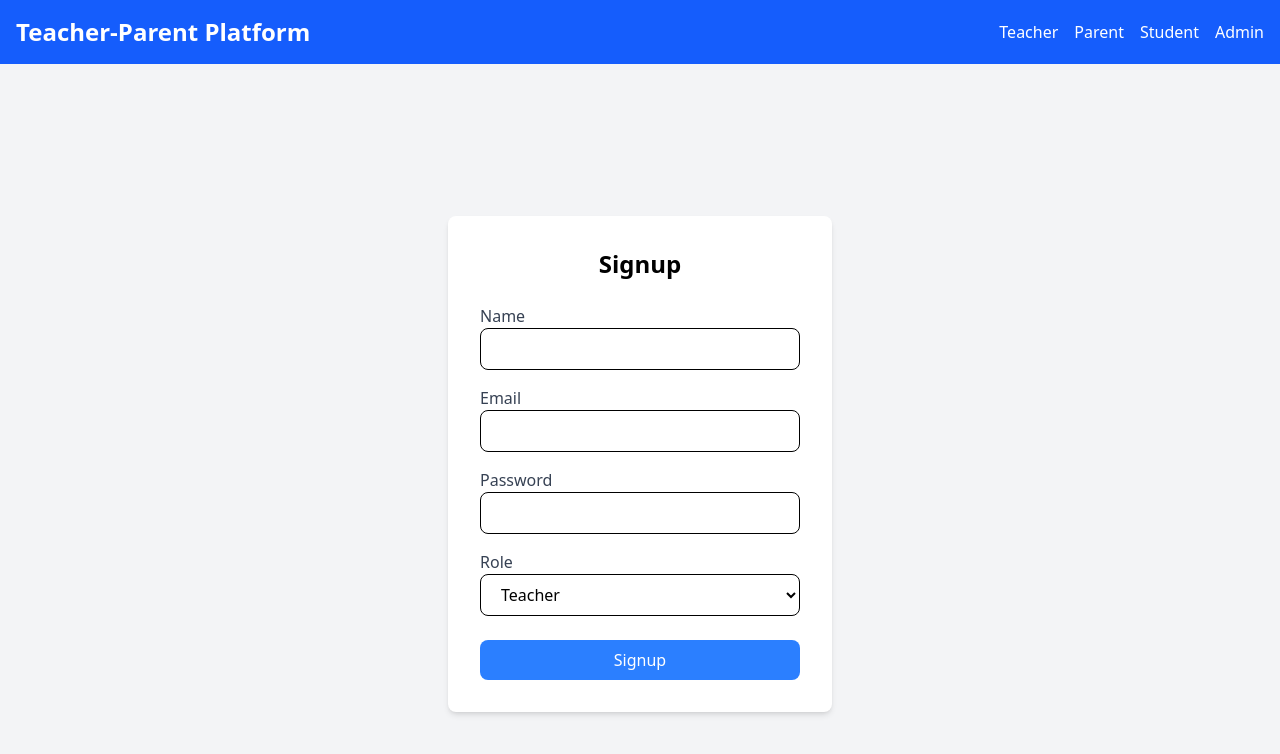
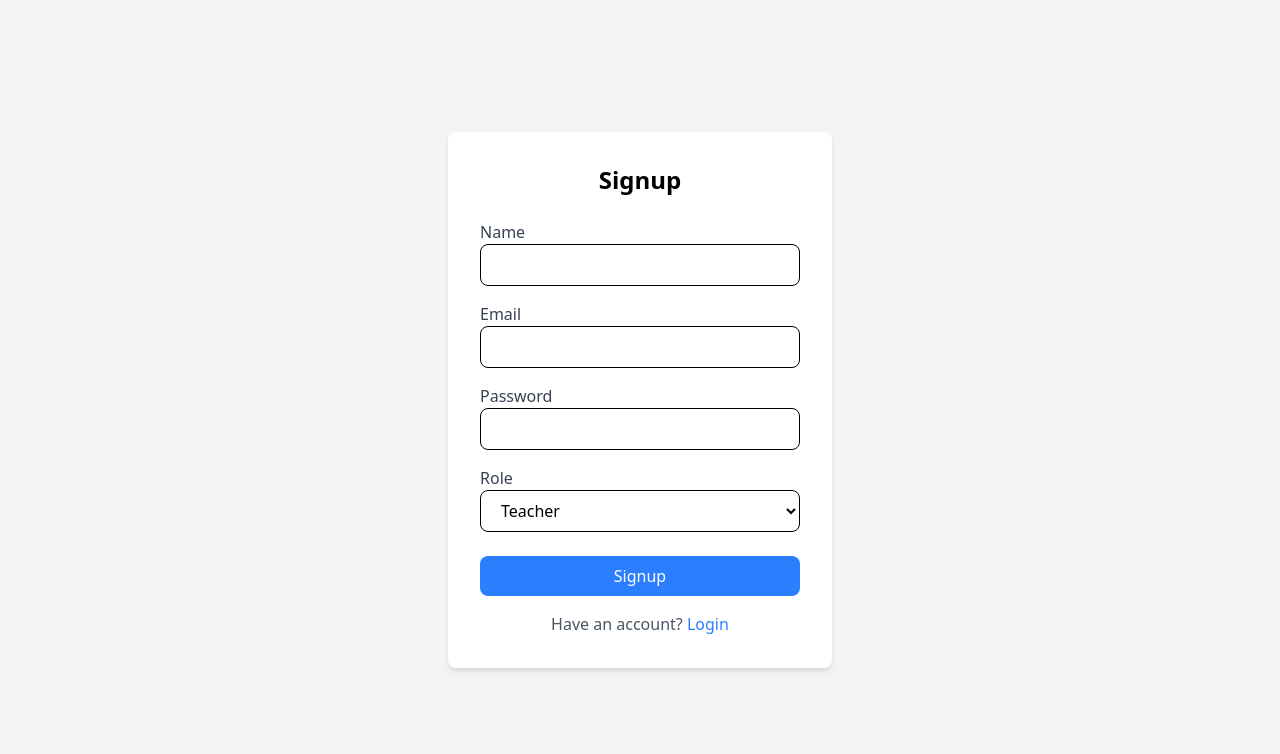
Before and after one commit to Kipngetich222/4thProject, a React (Vite) app: page /signup in a window 1280 px wide. Shown: the top 754 px of the page. Built offline with nearby package versions, Linux system fonts and the light colour scheme.

Commit message:
removed navigation bars in sign up and login pages

```diff
--- a/src/App.jsx
+++ b/src/App.jsx
@@ -1,31 +1,87 @@
 // import React from "react";
-// import { BrowserRouter, Routes, Route } from "react-router-dom";
+// import { BrowserRouter as Router, Routes, Route, Navigate } from "react-router-dom";
+// import Navbar from "./components/Navbar";
+// import Login from "./pages/Login";
+// import Signup from "./pages/Signup";
 // import TeacherDashboard from "./pages/Teacher/TeacherDashboard";
 // import ParentDashboard from "./pages/Parent/ParentDashboard";
 // import StudentDashboard from "./pages/Student/StudentDashboard";
 // import AdminDashboard from "./pages/Admin/AdminDashboard";
-// import Navbar from "./components/Navbar";
+// import { AuthProvider, useAuth } from "./context/AuthContext";
+
+// // ProtectedRoute component to restrict access based on user role
+// const ProtectedRoute = ({ children, requiredRole }) => {
+//   const { user } = useAuth();
+
+//   if (!user) {
+//     return <Navigate to="/login" />; // Redirect to login if not authenticated
+//   }
+
+//   if (user.role !== requiredRole) {
+//     return <Navigate to="/" />; // Redirect to home or unauthorized page
+//   }
+
+//   return children;
+// };
 
 // function App() {
 //   return (
-//     <BrowserRouter>
-//       <Navbar />
-//       <Routes>
-//         <Route path="/teacher" element={<TeacherDashboard />} />
-//         <Route path="/parent" element={<ParentDashboard />} />
-//         <Route path="/student" element={<StudentDashboard />} />
-//         <Route path="/admin" element={<AdminDashboard />} />
-//       </Routes>
-//     </BrowserRouter>
+//     <AuthProvider>
+//       <Router>
+//         <Navbar />
+//         <Routes>
+//           {/* Public Routes */}
+//           <Route path="/login" element={<Login />} />
+//           <Route path="/signup" element={<Signup />} />
+
+//           {/* Protected Routes */}
+//           <Route
+//             path="/teacher"
+//             element={
+//               <ProtectedRoute requiredRole="teacher">
+//                 <TeacherDashboard />
+//               </ProtectedRoute>
+//             }
+//           />
+//           <Route
+//             path="/parent"
+//             element={
+//               <ProtectedRoute requiredRole="parent">
+//                 <ParentDashboard />
+//               </ProtectedRoute>
+//             }
+//           />
+//           <Route
+//             path="/student"
+//             element={
+//               <ProtectedRoute requiredRole="student">
+//                 <StudentDashboard />
+//               </ProtectedRoute>
+//             }
+//           />
+//           <Route
+//             path="/admin"
+//             element={
+//               <ProtectedRoute requiredRole="admin">
+//                 <AdminDashboard />
+//               </ProtectedRoute>
+//             }
+//           />
+
+//           {/* Default Route */}
+//           <Route path="/" element={<Navigate to="/login" />} />
+//         </Routes>
+//       </Router>
+//     </AuthProvider>
 //   );
 // }
 
 // export default App;
 
-// ------------------------------------------------------------------------
+
 
 import React from "react";
-import { BrowserRouter as Router, Routes, Route, Navigate } from "react-router-dom";
+import { BrowserRouter as Router, Routes, Route, Navigate, useLocation } from "react-router-dom";
 import Navbar from "./components/Navbar";
 import Login from "./pages/Login";
 import Signup from "./pages/Signup";
@@ -50,11 +106,31 @@ const ProtectedRoute = ({ children, requiredRole }) => {
   return children;
 };
 
+// Main App component
 function App() {
   return (
     <AuthProvider>
       <Router>
-        <Navbar />
+        <AppContent />
+      </Router>
+    </AuthProvider>
+  );
+}
+
+// AppContent component to conditionally render Navbar
+function AppContent() {
+  const location = useLocation();
+  const { user } = useAuth();
+
+  // Define routes where Navbar should not be displayed
+  const noNavbarRoutes = ["/login", "/signup"];
+
+  // Check if the current route is in the noNavbarRoutes array
+  const showNavbar = !noNavbarRoutes.includes(location.pathname);
+
+  return (
+    <>
+      {showNavbar && <Navbar />}
       <Routes>
         {/* Public Routes */}
         <Route path="/login" element={<Login />} />
@@ -97,8 +173,7 @@ function App() {
         {/* Default Route */}
         <Route path="/" element={<Navigate to="/login" />} />
       </Routes>
-      </Router>
-    </AuthProvider>
+    </>
   );
 }
 
--- a/src/pages/Login.jsx
+++ b/src/pages/Login.jsx
@@ -1,6 +1,78 @@
-// src/pages/Login.jsx
+// // src/pages/Login.jsx
+// import React, { useState } from "react";
+// import { useNavigate } from "react-router-dom";
+// import { login } from "../services/api";
+
+// const Login = () => {
+//   const [email, setEmail] = useState("");
+//   const [password, setPassword] = useState("");
+//   const navigate = useNavigate();
+
+//   const handleSubmit = async (e) => {
+//     e.preventDefault();
+//     try {
+//       const response = await login(email, password);
+//       localStorage.setItem("token", response.data.token);
+//       switch (response.data.role) {
+//         case "teacher":
+//           navigate("/teacher");
+//           break;
+//         case "parent":
+//           navigate("/parent");
+//           break;
+//         case "student":
+//           navigate("/student");
+//           break;
+//         case "admin":
+//           navigate("/admin");
+//           break;
+//         default:
+//           navigate("/");
+//       }
+//     } catch (error) {
+//       alert("Login failed");
+//     }
+//   };
+
+//   return (
+//     <div className="min-h-screen bg-gray-100 flex items-center justify-center">
+//       <div className="bg-white p-8 rounded-lg shadow-md w-96">
+//         <h1 className="text-2xl font-bold mb-6 text-center">Login</h1>
+//         <form onSubmit={handleSubmit}>
+//           <div className="mb-4">
+//             <label className="block text-gray-700">Email</label>
+//             <input
+//               type="email"
+//               value={email}
+//               onChange={(e) => setEmail(e.target.value)}
+//               className="w-full px-4 py-2 border rounded-lg"
+//               required
+//             />
+//           </div>
+//           <div className="mb-6">
+//             <label className="block text-gray-700">Password</label>
+//             <input
+//               type="password"
+//               value={password}
+//               onChange={(e) => setPassword(e.target.value)}
+//               className="w-full px-4 py-2 border rounded-lg"
+//               required
+//             />
+//           </div>
+//           <button type="submit" className="w-full bg-blue-500 text-white py-2 rounded-lg hover:bg-blue-600">
+//             Login
+//           </button>
+//         </form>
+//       </div>
+//     </div>
+//   );
+// };
+
+// export default Login;
+
+
 import React, { useState } from "react";
-import { useNavigate } from "react-router-dom";
+import { useNavigate, Link } from "react-router-dom";
 import { login } from "../services/api";
 
 const Login = () => {
@@ -63,6 +135,12 @@ const Login = () => {
             Login
           </button>
         </form>
+        <div className="mt-4 text-center">
+          <span className="text-gray-600">Don't have an account? </span>
+          <Link to="/signup" className="text-blue-500 hover:underline">
+            Sign up
+          </Link>
+        </div>
       </div>
     </div>
   );
--- a/src/pages/Signup.jsx
+++ b/src/pages/Signup.jsx
@@ -1,6 +1,87 @@
-// src/pages/Signup.jsx
+// // src/pages/Signup.jsx
+// import React, { useState } from "react";
+// import { useNavigate } from "react-router-dom";
+// import { signup } from "../services/api";
+
+// const Signup = () => {
+//   const [name, setName] = useState("");
+//   const [email, setEmail] = useState("");
+//   const [password, setPassword] = useState("");
+//   const [role, setRole] = useState("teacher");
+//   const navigate = useNavigate();
+
+//   const handleSubmit = async (e) => {
+//     e.preventDefault();
+//     try {
+//       await signup(name, email, password, role);
+//       alert("Signup successful");
+//       navigate("/login");
+//     } catch (error) {
+//       alert("Signup failed");
+//     }
+//   };
+
+//   return (
+//     <div className="min-h-screen bg-gray-100 flex items-center justify-center">
+//       <div className="bg-white p-8 rounded-lg shadow-md w-96">
+//         <h1 className="text-2xl font-bold mb-6 text-center">Signup</h1>
+//         <form onSubmit={handleSubmit}>
+//           <div className="mb-4">
+//             <label className="block text-gray-700">Name</label>
+//             <input
+//               type="text"
+//               value={name}
+//               onChange={(e) => setName(e.target.value)}
+//               className="w-full px-4 py-2 border rounded-lg"
+//               required
+//             />
+//           </div>
+//           <div className="mb-4">
+//             <label className="block text-gray-700">Email</label>
+//             <input
+//               type="email"
+//               value={email}
+//               onChange={(e) => setEmail(e.target.value)}
+//               className="w-full px-4 py-2 border rounded-lg"
+//               required
+//             />
+//           </div>
+//           <div className="mb-4">
+//             <label className="block text-gray-700">Password</label>
+//             <input
+//               type="password"
+//               value={password}
+//               onChange={(e) => setPassword(e.target.value)}
+//               className="w-full px-4 py-2 border rounded-lg"
+//               required
+//             />
+//           </div>
+//           <div className="mb-6">
+//             <label className="block text-gray-700">Role</label>
+//             <select
+//               value={role}
+//               onChange={(e) => setRole(e.target.value)}
+//               className="w-full px-4 py-2 border rounded-lg"
+//             >
+//               <option value="teacher">Teacher</option>
+//               <option value="parent">Parent</option>
+//               <option value="student">Student</option>
+//               <option value="admin">Admin</option>
+//             </select>
+//           </div>
+//           <button type="submit" className="w-full bg-blue-500 text-white py-2 rounded-lg hover:bg-blue-600">
+//             Signup
+//           </button>
+//         </form>
+//       </div>
+//     </div>
+//   );
+// };
+
+// export default Signup;
+
 import React, { useState } from "react";
-import { useNavigate } from "react-router-dom";
+import { useNavigate, Link } from "react-router-dom";
 import { signup } from "../services/api";
 
 const Signup = () => {
@@ -73,6 +154,12 @@ const Signup = () => {
             Signup
           </button>
         </form>
+        <div className="mt-4 text-center">
+          <span className="text-gray-600">Have an account? </span>
+          <Link to="/login" className="text-blue-500 hover:underline">
+            Login
+          </Link>
+        </div>
       </div>
     </div>
   );
```
Lines whose indentation alone changed are shown as unchanged.
